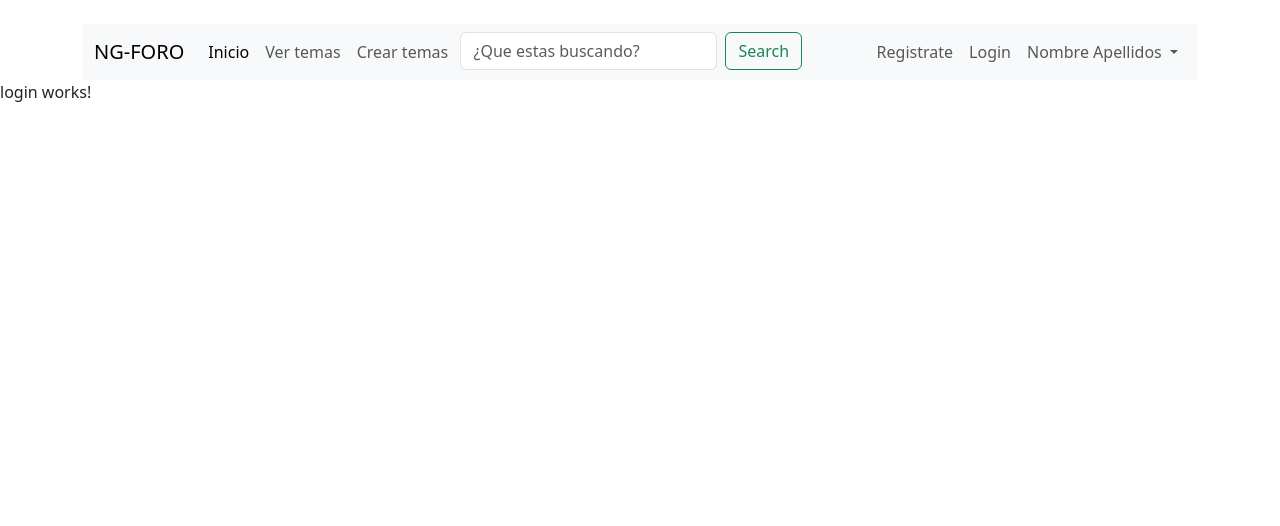
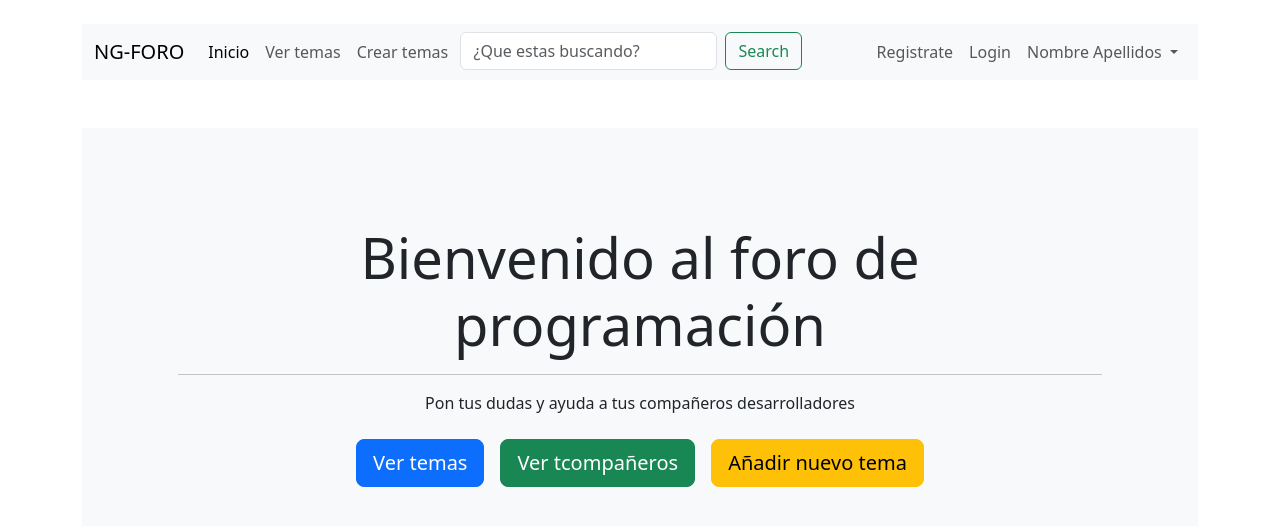
Before and after one commit to jhreyes483/full_stack_node, an Angular app in the folder front-end-angular/: page /inicio in a window 1280 px wide. Shown: the top 526 px of the page. Built offline with nearby package versions, Linux system fonts and the light colour scheme.

Commit message:
diseño de jumbotron bootstrap

```diff
--- a/front-end-angular/src/app/app.component.html
+++ b/front-end-angular/src/app/app.component.html
@@ -57,5 +57,5 @@
       </div>
     </div>
   </nav>
+  <router-outlet></router-outlet>
 </div>
-<router-outlet></router-outlet>
--- a/front-end-angular/src/app/app.module.ts
+++ b/front-end-angular/src/app/app.module.ts
@@ -9,6 +9,7 @@ import { routes } from './app.routes';
 
 import { RegisterComponent } from './components/register/register.component';
 import { LoginComponent } from './components/login/login.component';
+import { HomeComponent } from './components/home/home.component';
 
 
 
@@ -16,7 +17,8 @@ import { LoginComponent } from './components/login/login.component';
   declarations: [
     AppComponent,
     RegisterComponent,
-    LoginComponent
+    LoginComponent,
+    HomeComponent
   ],
   imports: [
     BrowserModule,
--- a/front-end-angular/src/app/app.routes.ts
+++ b/front-end-angular/src/app/app.routes.ts
@@ -4,6 +4,7 @@ import { Routes } from '@angular/router';
 // Importar componentes
 import { LoginComponent } from "./components/login/login.component";
 import { RegisterComponent } from "./components/register/register.component";
+import { HomeComponent } from './components/home/home.component';
 
 // Array de rutas
 export const routes: Routes = [
@@ -14,6 +15,10 @@ export const routes: Routes = [
     {
         path : 'registro',
         component: RegisterComponent
+    },
+    {
+        path : 'inicio',
+        component: HomeComponent
     },
 
 
--- /dev/null
+++ b/front-end-angular/src/app/components/home/home.component.html
@@ -0,0 +1,19 @@
+<div class="col-md-12">
+
+    <div class="container-fluid bg-light text-darck p-5 text-center mt-5">
+        <div class="container bg-light p-5">
+            <h1 class="display-4">Bienvenido al foro de programación</h1>
+            <hr>
+            <p>Pon tus dudas y ayuda a tus compañeros desarrolladores</p>
+            <a href="#" class="btn btn-primary btn-lg m-2">
+                Ver temas
+            </a>
+            <a href="#" class="btn btn-success btn-lg m-2">
+                Ver tcompañeros
+            </a>
+            <a href="#" class="btn btn-warning btn-lg m-2">
+                Añadir nuevo tema
+            </a>
+        </div>
+    </div>
+</div>
--- /dev/null
+++ b/front-end-angular/src/app/components/home/home.component.ts
@@ -0,0 +1,14 @@
+import { Component } from '@angular/core';
+
+@Component({
+  selector: 'app-home',
+  templateUrl: './home.component.html',
+  styleUrl: './home.component.css'
+})
+export class HomeComponent {
+  public page_title: string;
+
+  constructor(){
+    this.page_title = 'Bienvenido al foro de programación'
+  }
+}
```
Also changed, not shown: front-end-angular/src/app/components/home/home.component.css (added), 2 other files (tests, documents, lock files or other folders).
